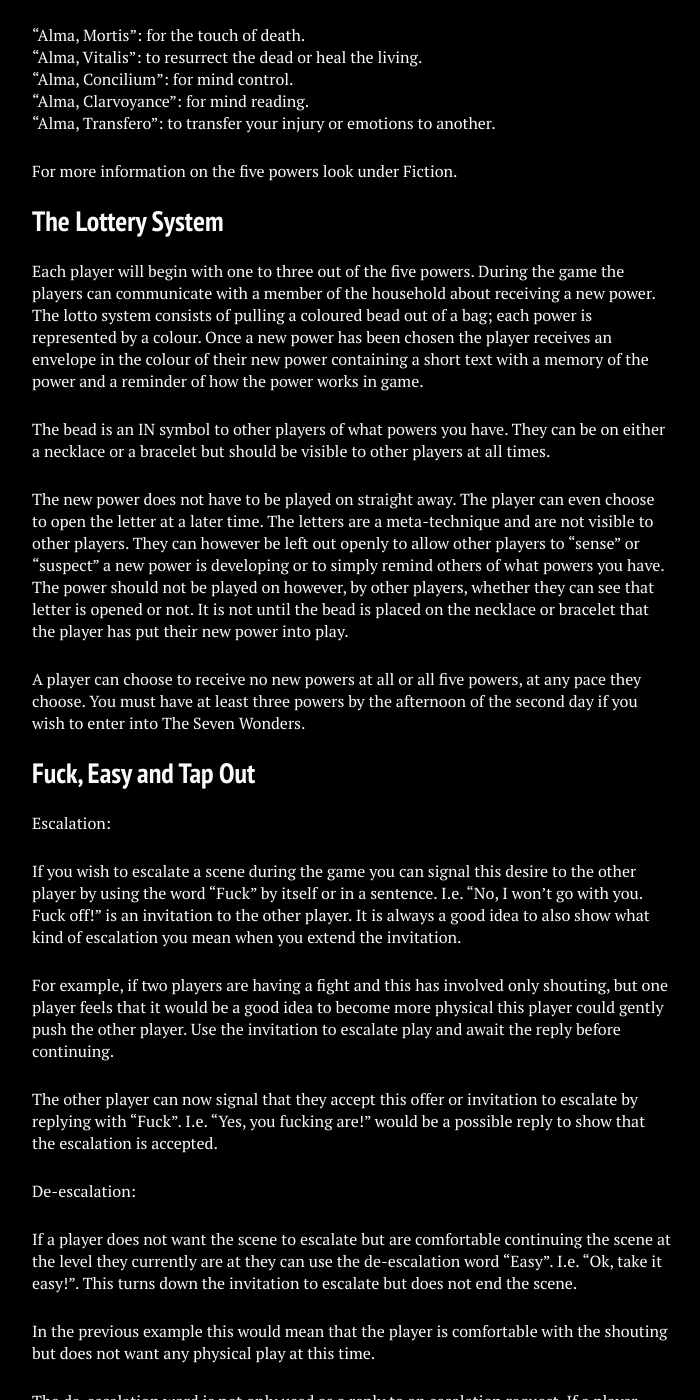
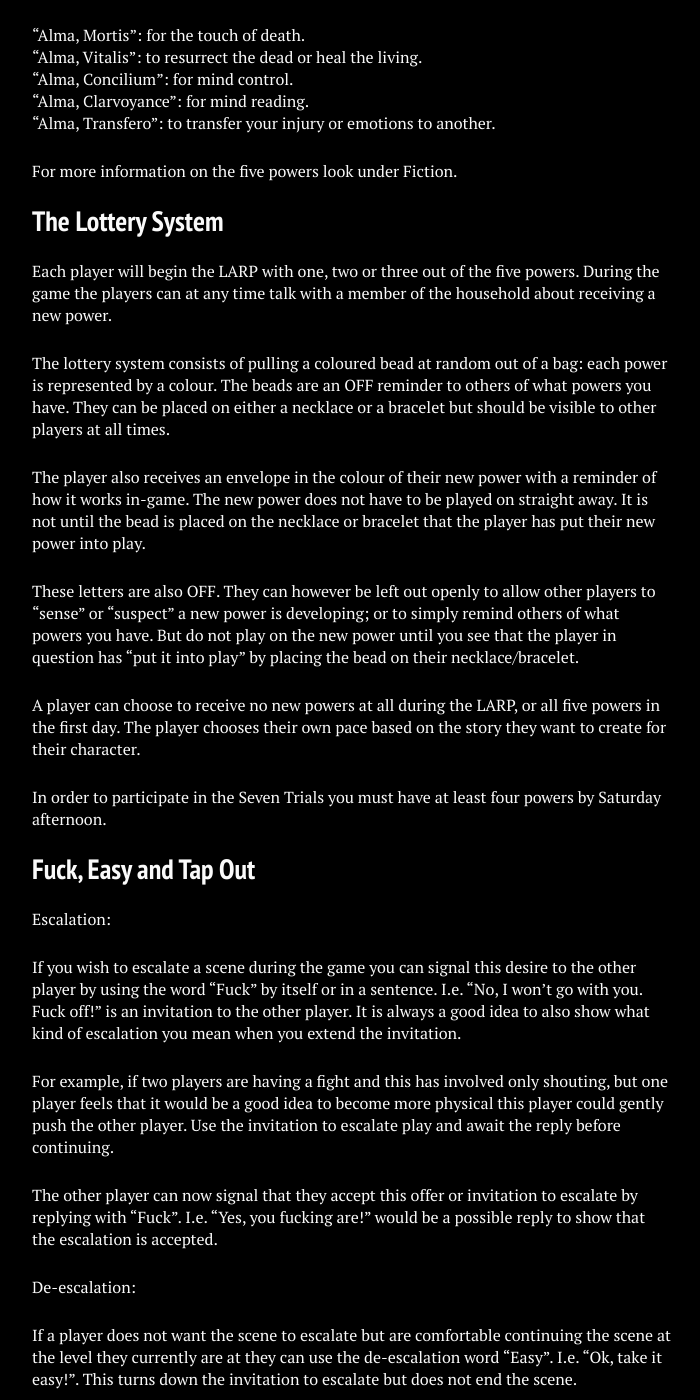
Before and after one commit to stanislavb/en.coven.nu, a Jekyll site: the page built from game-mechanics/index.md, in a window 1280 px wide and 1400 px high, scrolled down 1409 px. Shown: the whole window, without its empty margins (288-988 px from the left). Built offline with Jekyll 4.4.1, drawn with Linux system fonts in a browser that asks for light colours; nearby versions of some CDN libraries.

Commit message:
Update index.md

```diff
--- a/game-mechanics/index.md
+++ b/game-mechanics/index.md
@@ -45,13 +45,17 @@ For more information on the five powers look under Fiction.
 
 ## The Lottery System
 
-Each player will begin with one to three out of the five powers. During the game the players can communicate with a member of the household about receiving a new power. The lotto system consists of pulling a coloured bead out of a bag; each power is represented by a colour. Once a new power has been chosen the player receives an envelope in the colour of their new power containing a short text with a memory of the power and a reminder of how the power works in game.
+Each player will begin the LARP with one, two or three out of the five powers. During the game the players can at any time talk with a member of the household about receiving a new power.
 
-The bead is an IN symbol to other players of what powers you have. They can be on either a necklace or a bracelet but should be visible to other players at all times.
+The lottery system consists of pulling a coloured bead at random out of a bag: each power is represented by a colour. The beads are an OFF reminder to others of what powers you have. They can be placed on either a necklace or a bracelet but should be visible to other players at all times.
 
-The new power does not have to be played on straight away. The player can even choose to open the letter at a later time. The letters are a meta-technique and are not visible to other players. They can however be left out openly to allow other players to "sense" or "suspect" a new power is developing or to simply remind others of what powers you have. The power should not be played on however, by other players, whether they can see that letter is opened or not. It is not until the bead is placed on the necklace or bracelet that the player has put their new power into play.
+The player also receives an envelope in the colour of their new power with a reminder of how it works in-game. The new power does not have to be played on straight away. It is not until the bead is placed on the necklace or bracelet that the player has put their new power into play.
 
-A player can choose to receive no new powers at all or all five powers, at any pace they choose. You must have at least three powers by the afternoon of the second day if you wish to enter into The Seven Wonders.
+These letters are also OFF. They can however be left out openly to allow other players to “sense” or “suspect” a new power is developing; or to simply remind others of what powers you have. But do not play on the new power until you see that the player in question has “put it into play” by placing the bead on their necklace/bracelet.
+
+A player can choose to receive no new powers at all during the LARP, or all five powers in the first day. The player chooses their own pace based on the story they want to create for their character.
+
+In order to participate in the Seven Trials you must have at least four powers by Saturday afternoon.
 
 ## Fuck, Easy and Tap Out
 
```
